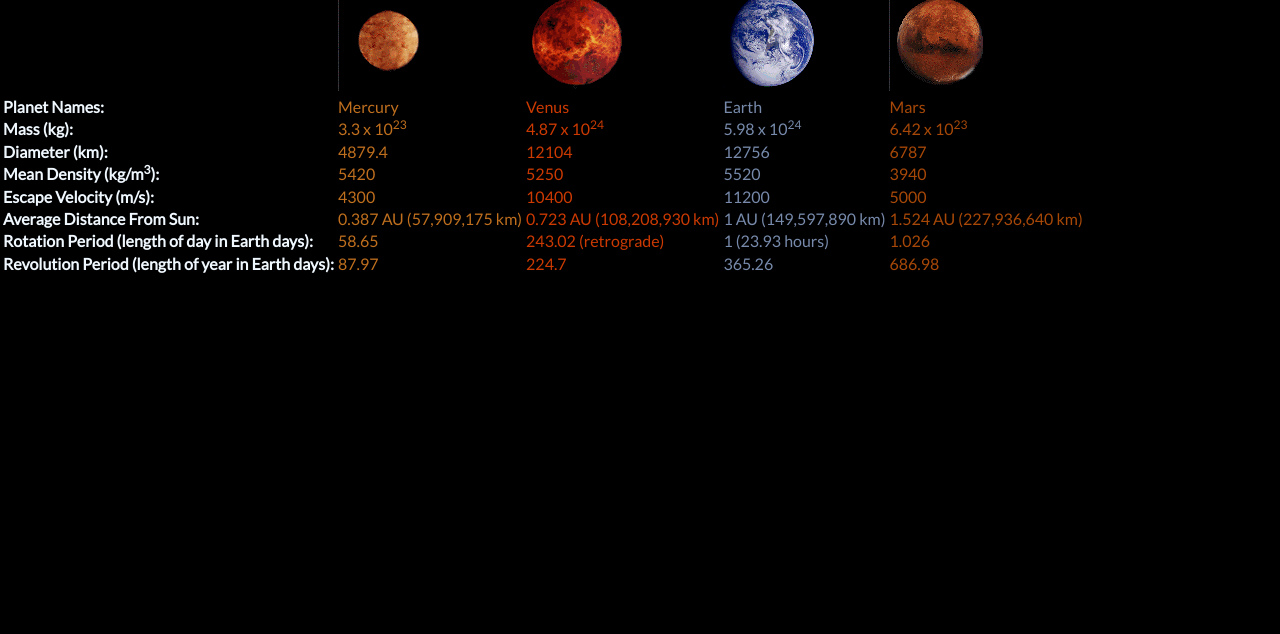
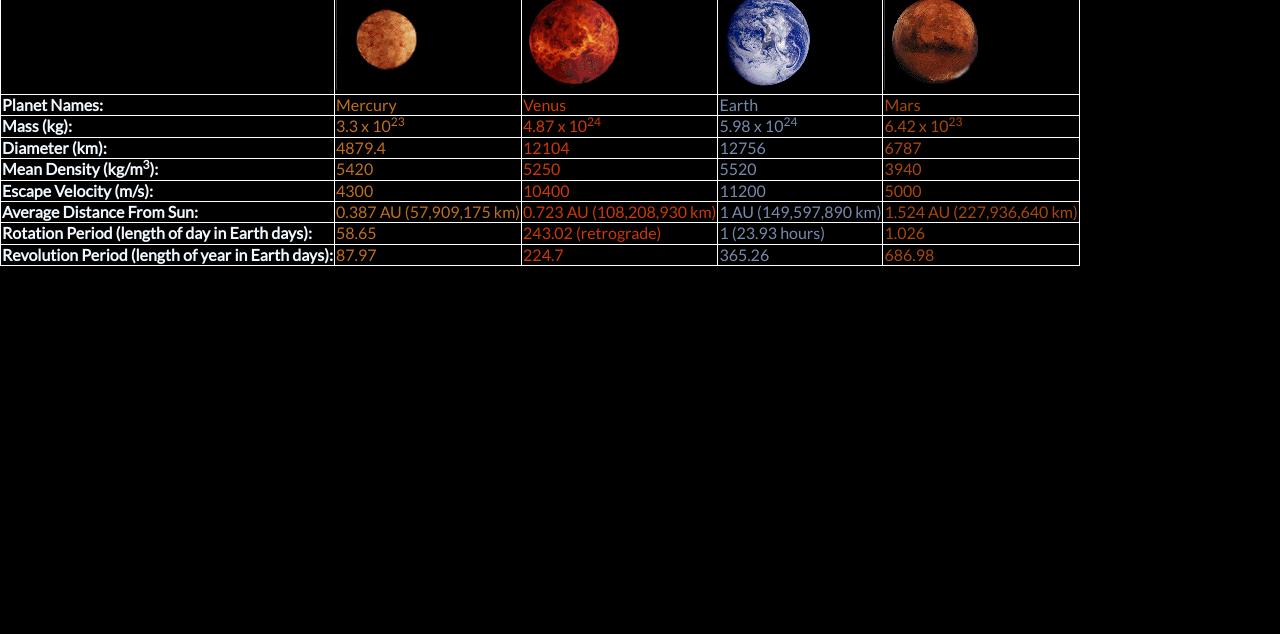
Before and after one commit to aqiao-814/lab5, a plain HTML site: page index.html in a window 1280 px wide. Shown: the part 166-800 px from the top of the page. Drawn offline with Linux system fonts and the light colour scheme.

Commit message:
added css to table, th, td elements

```diff
--- a/css/style.css
+++ b/css/style.css
@@ -26,6 +26,7 @@ html {
 #mars{
   color:#a74808;
 }
-.table{
-
+table, th, td{
+  border-collapse: collapse;
+  border: 1px solid white;
 }
```
